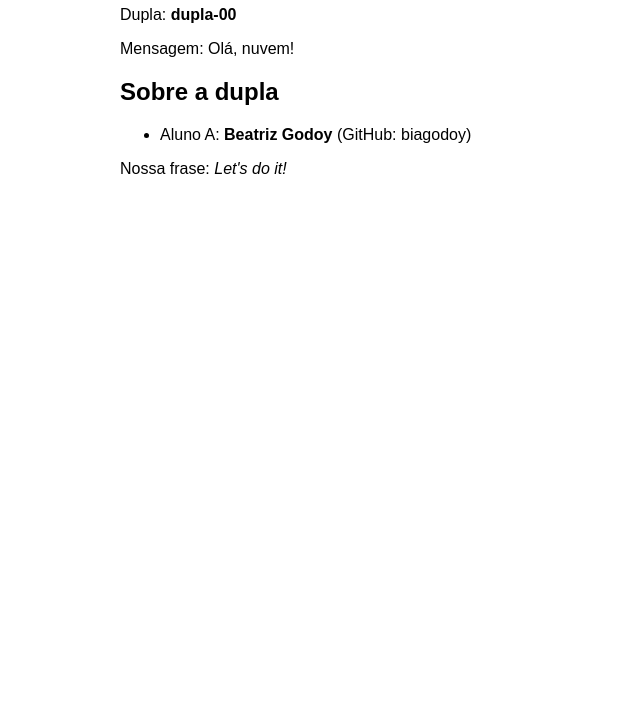
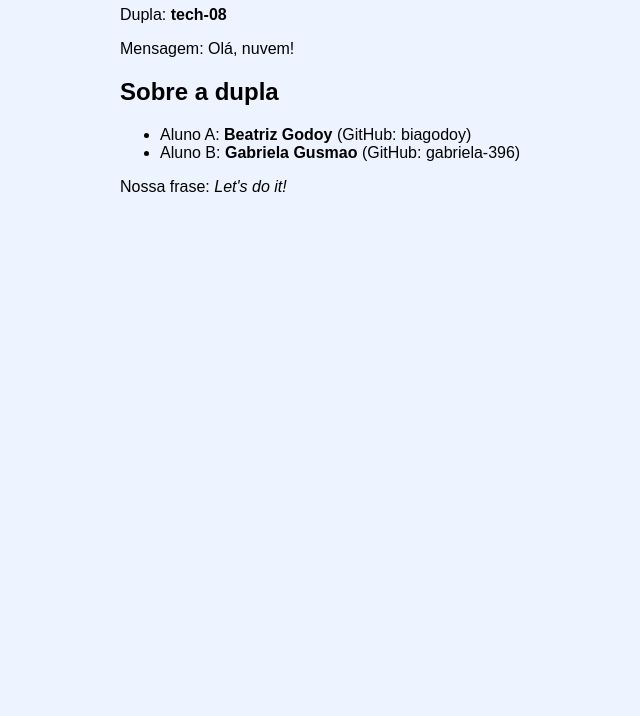
Before and after one commit to biagodoy/projeto-devops-tech-08, a plain HTML site: page site/index.html in a window 1280 px wide. Shown: the part 84-800 px from the top of the page, without its empty margins (200-840 px from the left). Drawn offline with Linux system fonts and the light colour scheme.

Commit message:
Aplica a variação da dupla

```diff
--- a/site/index.html
+++ b/site/index.html
@@ -5,17 +5,18 @@
   <meta name="viewport" content="width=device-width, initial-scale=1">
   <title>Projeto DevOps</title>
   <style>
-    body { font-family: sans-serif; max-width: 40rem; margin: 2rem auto; background: #ffffff; }
+    body { font-family: sans-serif; max-width: 40rem; margin: 2rem auto; background: #eef4ff; }
     h1 { color: #a700b6; }
   </style>
 </head>
 <body>
   <h1>Projeto DevOps</h1>
-  <p>Dupla: <strong>dupla-00</strong></p>
+  <p>Dupla: <strong>tech-08</strong></p>
   <p>Mensagem: Olá, nuvem!</p>
   <h2>Sobre a dupla</h2>
   <ul>
     <li>Aluno A: <strong>Beatriz Godoy</strong> (GitHub: biagodoy)</li>
+    <li>Aluno B: <strong>Gabriela Gusmao</strong> (GitHub: gabriela-396)</li>
   </ul>
   <p>Nossa frase: <em>Let's do it!</em></p>
 </body>
```
